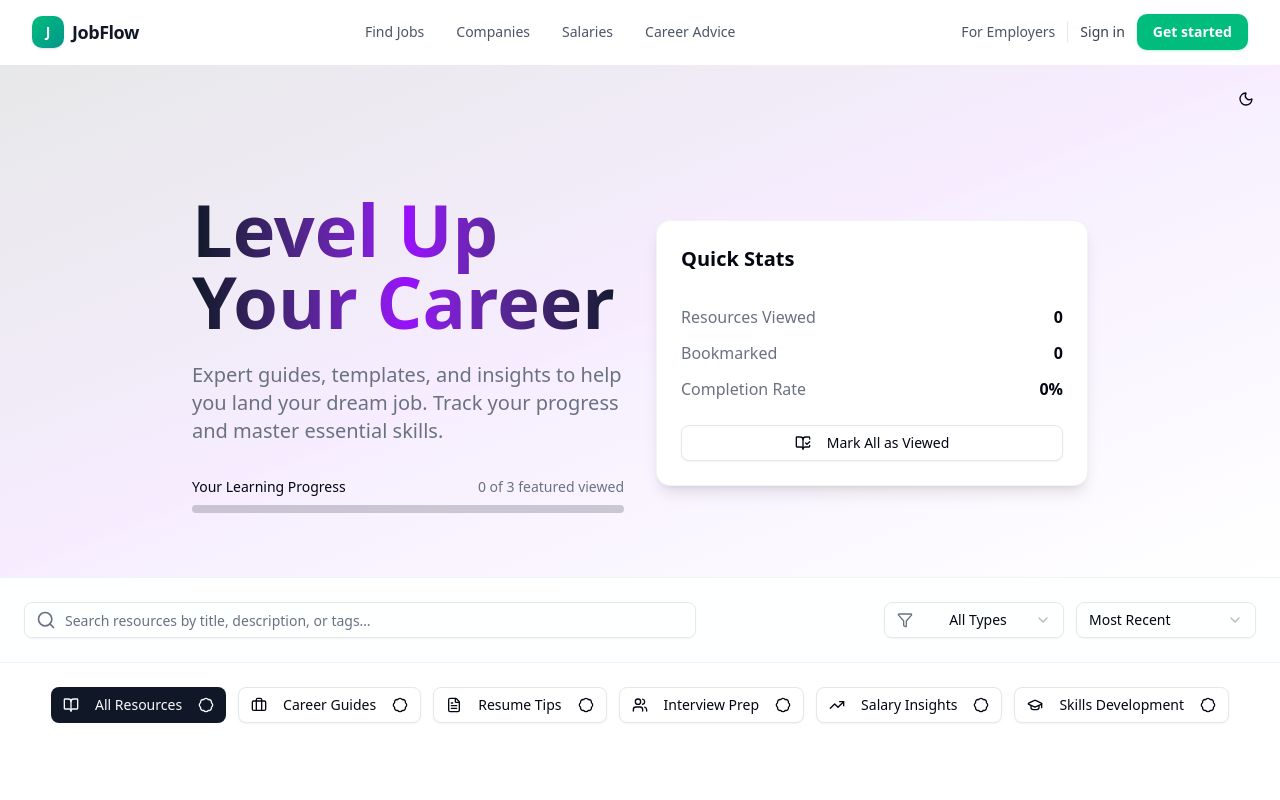
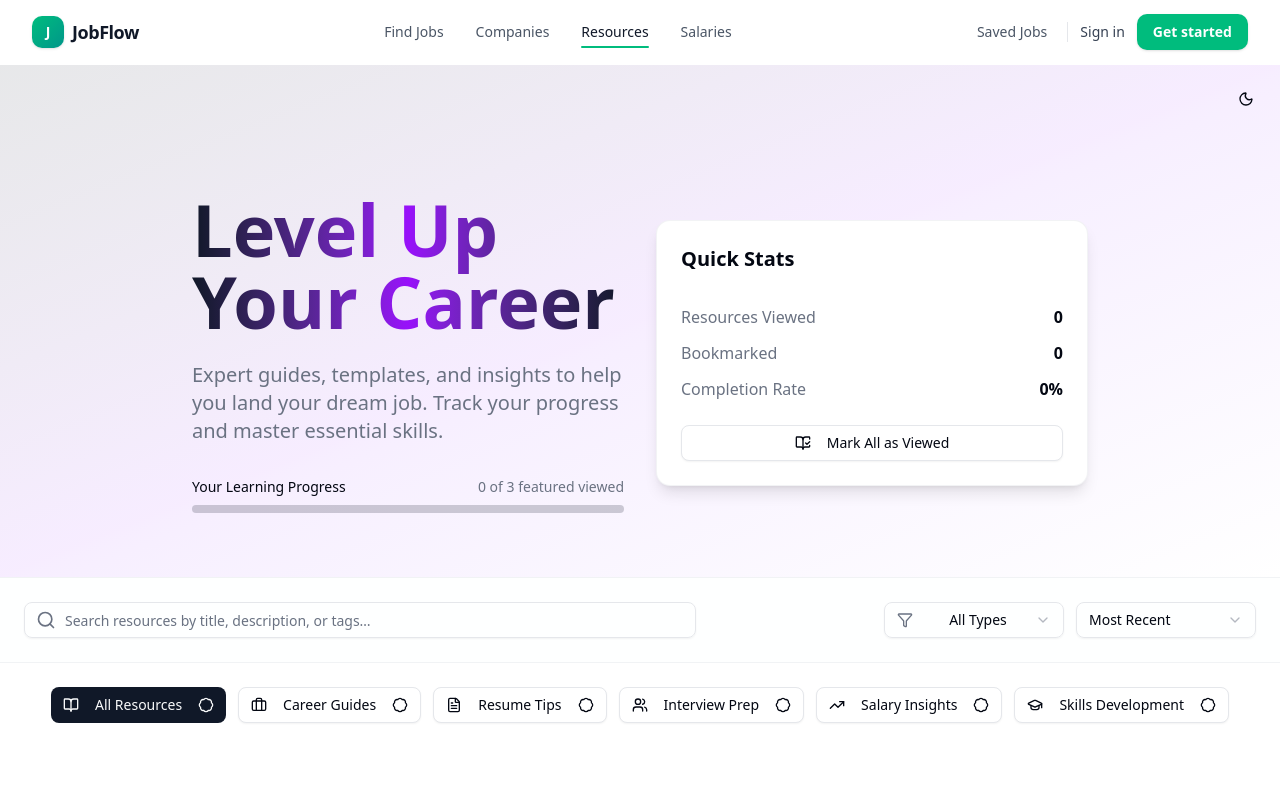
Before and after one commit to skillibeng-ctrl/job-search-app, a React (Vite) app: page /resources in a window 1280 px wide. Shown: the top 800 px of the page. Built offline with nearby package versions, Linux system fonts and the light colour scheme.

Commit message:
feat(navbar): implement responsive nav and dynamic saved jobs badge

```diff
--- a/src/component/NavBar.jsx
+++ b/src/component/NavBar.jsx
@@ -3,37 +3,20 @@ import { Link, NavLink, useLocation } from "react-router-dom";
 
 /* ---------------- config ---------------- */
 
+// 4 links only. Saved Jobs moves to the right side.
 const GUEST_LINKS = [
   { name: "Find Jobs", to: "/jobs" },
   { name: "Companies", to: "/companies" },
+  { name: "Resources", to: "/resources" }, // Changed from /advice to match your App.jsx
   { name: "Salaries", to: "/salaries" },
-  { name: "Career Advice", to: "/advice" },
 ];
 
 const SEEKER_LINKS = GUEST_LINKS;
 
 const EMPLOYER_LINKS = [
-  { name: "Dashboard", to: "/employer" , end: true },
+  { name: "Dashboard", to: "/employer", end: true },
   { name: "My Jobs", to: "/employer/jobs" },
   { name: "Candidates", to: "/employer/candidates" },
-  { name: "Messages", to: "/employer/messages" },
-];
-
-const seekerMenu = [
-  { name: "View profile", to: "/profile" },
-  { name: "My resume", to: "/resume" },
-  { name: "Saved jobs", to: "/saved", badge: 3 },
-  { name: "Applications", to: "/applications", badge: 12 },
-  { name: "Job alerts", to: "/alerts" },
-  { name: "Settings", to: "/settings", divider: true },
-  { name: "Help", to: "/help" },
-];
-
-const employerMenu = [
-  { name: "Company profile", to: "/employer/company" },
-  { name: "Team & permissions", to: "/employer/team" },
-  { name: "Billing & invoices", to: "/employer/billing", divider: true },
-  { name: "Switch to job seeker", to: "/switch-to-seeker" },
 ];
 
 const linkClass = ({ isActive }) =>
@@ -57,15 +40,44 @@ export default function NavBar({ user = null, unread = 0 }) {
   const [open, setOpen] = useState(false);
   const [menuOpen, setMenuOpen] = useState(false);
   const [scrolled, setScrolled] = useState(false);
+
+  // 🔥 Dynamic Badges State
+  const [savedCount, setSavedCount] = useState(0);
+  const [appliedCount, setAppliedCount] = useState(0);
+
   const toggleRef = useRef(null);
   const panelRef = useRef(null);
   const menuRef = useRef(null);
   const { pathname } = useLocation();
 
   const role = user?.role ?? "guest";
-  const links =
-    role === "employer" ? EMPLOYER_LINKS : role === "seeker" ? SEEKER_LINKS : GUEST_LINKS;
-  const menuItems = role === "employer" ? employerMenu : seekerMenu;
+  const links = role === "employer" ? EMPLOYER_LINKS : role === "seeker" ? SEEKER_LINKS : GUEST_LINKS;
+
+  /* ---- 🔥 Read LocalStorage for Badges ---- */
+  useEffect(() => {
+    const updateCounts = () => {
+      try {
+        setSavedCount(JSON.parse(localStorage.getItem("savedJobs") || "[]").length);
+        setAppliedCount(JSON.parse(localStorage.getItem("appliedJobs") || "[]").length);
+      } catch {
+        // ignore
+      }
+    };
+    updateCounts();
+    window.addEventListener("jobsUpdated", updateCounts);
+    return () => window.removeEventListener("jobsUpdated", updateCounts);
+  }, []);
+
+  /* ---- Dynamic Seeker Menu ---- */
+  const seekerMenu = [
+    { name: "My Applications", to: "/applications", badge: appliedCount },
+    { name: "Saved Jobs", to: "/saved", badge: savedCount },
+    { name: "Profile", to: "/profile", divider: true },
+    { name: "Settings", to: "/settings" },
+    { name: "Help", to: "/help" },
+  ];
+
+  const menuItems = role === "employer" ? EMPLOYER_LINKS : seekerMenu;
 
   /* close everything on route change */
   useEffect(() => {
@@ -81,7 +93,7 @@ export default function NavBar({ user = null, unread = 0 }) {
     return () => window.removeEventListener("scroll", onScroll);
   }, []);
 
-  /* escape + scroll lock while a panel is open */
+  /* escape + scroll lock */
   useEffect(() => {
     if (!open && !menuOpen) return;
     const onKey = (e) => {
@@ -115,50 +127,21 @@ export default function NavBar({ user = null, unread = 0 }) {
     return () => document.removeEventListener("mousedown", onDown);
   }, [open, menuOpen]);
 
-  /* close on desktop resize */
-  useEffect(() => {
-    const mq = window.matchMedia("(min-width: 768px)");
-    const onChange = (e) => e.matches && setOpen(false);
-    mq.addEventListener("change", onChange);
-    return () => mq.removeEventListener("change", onChange);
-  }, []);
+  return (
+    <header className={`sticky top-0 z-50 border-b transition-all duration-300 ${
+      scrolled || open ? "border-gray-200 bg-white/90 shadow-sm backdrop-blur-md" : "border-transparent bg-white"
+    }`}>
+      <div className="mx-auto max-w-7xl px-4 sm:px-6 lg:px-8">
+        <div className={`flex items-center justify-between transition-all duration-300 ${scrolled ? "h-14" : "h-16"}`}>
 
-  return (
-    <>
-      {/* skip link — first focusable element on the page */}
-      <a
-        href="#main"
-        className="sr-only focus:not-sr-only focus:fixed focus:left-4 focus:top-4 focus:z-[100] focus:rounded-lg focus:bg-gray-900 focus:px-4 focus:py-2 focus:text-sm focus:font-medium focus:text-white"
-      >
-        Skip to content
-      </a>
-
-      <header
-        className={[
-          "sticky top-0 z-50 border-b transition-all duration-300",
-          scrolled || open
-            ? "border-gray-200 bg-white/90 shadow-sm backdrop-blur-md"
-            : "border-transparent bg-white",
-        ].join(" ")}
-      >
-        <div className="mx-auto max-w-7xl px-4 sm:px-6 lg:px-8">
-          <div
-            className={`flex items-center justify-between transition-all duration-300 ${
-              scrolled ? "h-14" : "h-16"
-            }`}
-          >
           {/* Logo */}
-            <Link to="/" aria-label="JobFlow home" className="flex items-center gap-2">
-              <span className="flex h-8 w-8 items-center justify-center rounded-lg bg-gradient-to-br from-emerald-500 to-teal-600 text-sm font-bold text-white shadow-sm">
-                J
-              </span>
-              <span className="text-lg font-semibold tracking-tight text-gray-900">
-                JobFlow
-              </span>
+          <Link to="/" className="flex items-center gap-2">
+            <span className="flex h-8 w-8 items-center justify-center rounded-lg bg-gradient-to-br from-emerald-500 to-teal-600 text-sm font-bold text-white shadow-sm">J</span>
+            <span className="text-lg font-semibold tracking-tight text-gray-900">JobFlow</span>
           </Link>
 
-            {/* Desktop links */}
-            <nav className="hidden items-center gap-8 md:flex" aria-label="Main">
+          {/* Desktop Links */}
+          <nav className="hidden items-center gap-8 md:flex">
             {links.map((l) => (
               <NavLink key={l.name} to={l.to} end={l.end} className={linkClass}>
                 {l.name}
@@ -166,49 +149,34 @@ export default function NavBar({ user = null, unread = 0 }) {
             ))}
           </nav>
 
-            {/* Desktop right */}
+          {/* Desktop Right Side */}
           <div className="hidden items-center gap-3 md:flex">
+
+            {/* If Guest: Show Saved Jobs + Auth Buttons */}
             {role === "guest" && (
               <>
-                  <Link
-                    to="/employers"
-                    className="text-sm font-medium text-gray-600 transition hover:text-gray-900"
-                  >
-                    For Employers
-                  </Link>
+                <NavLink to="/saved" className="flex items-center gap-1.5 text-sm font-medium text-gray-600 hover:text-gray-900 transition-colors mr-2">
+                  Saved Jobs
+                  {savedCount > 0 && (
+                    <span className="flex h-5 min-w-5 items-center justify-center rounded-full bg-emerald-100 px-1.5 text-[11px] font-bold text-emerald-700">
+                      {savedCount}
+                    </span>
+                  )}
+                </NavLink>
+
                 <span className="h-5 w-px bg-gray-200" aria-hidden />
-                  <Link
-                    to="/signin"
-                    className="text-sm font-medium text-gray-700 transition hover:text-gray-900"
-                  >
-                    Sign in
-                  </Link>
-                  <Link
-                    to="/register"
-                    className="rounded-lg bg-emerald-500 px-4 py-2 text-sm font-semibold text-white shadow-sm shadow-emerald-500/20 transition hover:bg-emerald-600 hover:shadow-md"
-                  >
+
+                <Link to="/signin" className="text-sm font-medium text-gray-700 hover:text-gray-900">Sign in</Link>
+                <Link to="/register" className="rounded-lg bg-emerald-500 px-4 py-2 text-sm font-semibold text-white shadow-sm hover:bg-emerald-600 transition">
                   Get started
                 </Link>
               </>
             )}
 
+            {/* If Logged In: Show Bell + Avatar */}
             {role !== "guest" && (
               <>
-                  {role === "employer" && (
-                    <Link
-                      to="/employer/post"
-                      className="rounded-lg bg-emerald-500 px-4 py-2 text-sm font-semibold text-white shadow-sm shadow-emerald-500/20 transition hover:bg-emerald-600"
-                    >
-                      Post a job
-                    </Link>
-                  )}
-
-                  {/* Notification bell */}
-                  <button
-                    type="button"
-                    aria-label={`Notifications${unread ? `, ${unread} unread` : ""}`}
-                    className="relative flex h-10 w-10 items-center justify-center rounded-lg text-gray-600 transition hover:bg-gray-100 hover:text-gray-900"
-                  >
+                <button className="relative flex h-10 w-10 items-center justify-center rounded-lg text-gray-600 hover:bg-gray-100 transition">
                   <svg className="h-5 w-5" viewBox="0 0 24 24" fill="none" stroke="currentColor" strokeWidth="1.8">
                     <path strokeLinecap="round" strokeLinejoin="round" d="M15 17h5l-1.4-1.4A2 2 0 0118 14.2V11a6 6 0 10-12 0v3.2a2 2 0 01-.6 1.4L4 17h5m6 0v1a3 3 0 11-6 0v-1m6 0H9" />
                   </svg>
@@ -219,41 +187,28 @@ export default function NavBar({ user = null, unread = 0 }) {
                   )}
                 </button>
 
-                  {/* Avatar menu */}
                 <div className="relative" ref={menuRef}>
                   <button
-                      type="button"
                     onClick={() => setMenuOpen((v) => !v)}
-                      aria-expanded={menuOpen}
-                      aria-haspopup="menu"
-                      className="flex h-9 w-9 items-center justify-center rounded-full bg-gradient-to-br from-emerald-500 to-teal-600 text-xs font-semibold text-white ring-2 ring-white transition hover:ring-emerald-200"
+                    className="flex h-9 w-9 items-center justify-center rounded-full bg-gradient-to-br from-emerald-500 to-teal-600 text-xs font-semibold text-white ring-2 ring-white hover:ring-emerald-200 transition"
                   >
                     {user.initials}
                   </button>
 
                   {menuOpen && (
-                      <div
-                        role="menu"
-                        className="absolute right-0 mt-2 w-64 overflow-hidden rounded-xl border border-gray-100 bg-white shadow-xl shadow-gray-200/60"
-                      >
+                    <div className="absolute right-0 mt-2 w-64 overflow-hidden rounded-xl border border-gray-100 bg-white shadow-xl shadow-gray-200/60">
                       <div className="border-b border-gray-100 px-4 py-3">
-                          <p className="truncate text-sm font-semibold text-gray-900">
-                            {user.name}
-                          </p>
+                        <p className="truncate text-sm font-semibold text-gray-900">{user.name}</p>
                         <p className="truncate text-xs text-gray-500">{user.email}</p>
                       </div>
                       <div className="py-1">
                         {menuItems.map((item) => (
                           <div key={item.name}>
                             {item.divider && <div className="my-1 h-px bg-gray-100" />}
-                              <Link
-                                to={item.to}
-                                role="menuitem"
-                                className="flex items-center justify-between px-4 py-2 text-sm text-gray-700 transition hover:bg-gray-50"
-                              >
+                            <Link to={item.to} className="flex items-center justify-between px-4 py-2 text-sm text-gray-700 hover:bg-gray-50 transition">
                               {item.name}
-                                {item.badge != null && (
-                                  <span className="rounded-full bg-gray-100 px-2 py-0.5 text-[11px] font-semibold text-gray-600">
+                              {item.badge > 0 && (
+                                <span className="rounded-full bg-emerald-50 px-2 py-0.5 text-[11px] font-semibold text-emerald-600">
                                   {item.badge}
                                 </span>
                               )}
@@ -261,13 +216,7 @@ export default function NavBar({ user = null, unread = 0 }) {
                           </div>
                         ))}
                         <div className="my-1 h-px bg-gray-100" />
-                          <button
-                            type="button"
-                            role="menuitem"
-                            className="w-full px-4 py-2 text-left text-sm text-rose-600 transition hover:bg-rose-50"
-                          >
-                            Sign out
-                          </button>
+                        <button className="w-full px-4 py-2 text-left text-sm text-rose-600 hover:bg-rose-50 transition">Sign out</button>
                       </div>
                     </div>
                   )}
@@ -276,37 +225,21 @@ export default function NavBar({ user = null, unread = 0 }) {
             )}
           </div>
 
-            {/* Mobile toggle */}
+          {/* Mobile Toggle */}
           <button
             ref={toggleRef}
-              type="button"
-              onClick={() => setOpen((v) => !v)}
-              aria-expanded={open}
-              aria-controls="mobile-menu"
-              aria-label={open ? "Close menu" : "Open menu"}
-              className="inline-flex h-10 w-10 items-center justify-center rounded-lg text-gray-700 transition hover:bg-gray-100 md:hidden"
+            onClick={() => setOpen(!open)}
+            className="inline-flex h-10 w-10 items-center justify-center rounded-lg text-gray-700 hover:bg-gray-100 md:hidden"
           >
-              {open ? (
-                <svg className="h-6 w-6" viewBox="0 0 24 24" fill="none" stroke="currentColor" strokeWidth="2">
-                  <path strokeLinecap="round" d="M6 18L18 6M6 6l12 12" />
-                </svg>
-              ) : (
-                <svg className="h-6 w-6" viewBox="0 0 24 24" fill="none" stroke="currentColor" strokeWidth="2">
-                  <path strokeLinecap="round" d="M4 7h16M4 12h16M4 17h16" />
-                </svg>
-              )}
+            {open ? "✕" : "☰"}
           </button>
         </div>
       </div>
 
-        {/* Mobile sheet */}
+      {/* Mobile Menu */}
       {open && (
-          <div
-            id="mobile-menu"
-            ref={panelRef}
-            className="border-t border-gray-200 bg-white md:hidden"
-          >
-            <nav className="space-y-1 px-4 py-4" aria-label="Mobile">
+        <div id="mobile-menu" ref={panelRef} className="border-t border-gray-200 bg-white md:hidden">
+          <nav className="space-y-1 px-4 py-4">
             {links.map((l) => (
               <NavLink key={l.name} to={l.to} end={l.end} className={mobileLinkClass}>
                 {l.name}
@@ -317,61 +250,27 @@ export default function NavBar({ user = null, unread = 0 }) {
           <div className="space-y-2 border-t border-gray-100 px-4 py-4">
             {role === "guest" ? (
               <>
-                  <Link
-                    to="/employers"
-                    className="block rounded-lg px-3 py-2.5 text-sm font-medium text-gray-700 hover:bg-gray-50"
-                  >
-                    For Employers
+                <Link to="/saved" className="flex items-center justify-between rounded-lg px-3 py-2.5 text-sm font-medium text-gray-700 hover:bg-gray-50">
+                  Saved Jobs
+                  {savedCount > 0 && <span className="rounded-full bg-emerald-100 px-2 py-0.5 text-xs font-bold text-emerald-700">{savedCount}</span>}
                 </Link>
-                  <Link
-                    to="/signin"
-                    className="block rounded-lg border border-gray-300 px-4 py-2.5 text-center text-sm font-medium text-gray-700 hover:bg-gray-50"
-                  >
-                    Sign in
-                  </Link>
-                  <Link
-                    to="/register"
-                    className="block rounded-lg bg-emerald-500 px-4 py-2.5 text-center text-sm font-semibold text-white hover:bg-emerald-600"
-                  >
-                    Get started
-                  </Link>
+                <Link to="/signin" className="block rounded-lg border border-gray-300 px-4 py-2.5 text-center text-sm font-medium text-gray-700 hover:bg-gray-50">Sign in</Link>
+                <Link to="/register" className="block rounded-lg bg-emerald-500 px-4 py-2.5 text-center text-sm font-semibold text-white hover:bg-emerald-600">Get started</Link>
               </>
             ) : (
               <>
-                  {role === "employer" && (
-                    <Link
-                      to="/employer/post"
-                      className="block rounded-lg bg-emerald-500 px-4 py-2.5 text-center text-sm font-semibold text-white hover:bg-emerald-600"
-                    >
-                      Post a job
-                    </Link>
-                  )}
                 {menuItems.map((item) => (
-                    <Link
-                      key={item.name}
-                      to={item.to}
-                      className="flex items-center justify-between rounded-lg px-3 py-2.5 text-sm text-gray-700 hover:bg-gray-50"
-                    >
+                  <Link key={item.name} to={item.to} className="flex items-center justify-between rounded-lg px-3 py-2.5 text-sm text-gray-700 hover:bg-gray-50">
                     {item.name}
-                      {item.badge != null && (
-                        <span className="rounded-full bg-gray-100 px-2 py-0.5 text-[11px] font-semibold text-gray-600">
-                          {item.badge}
-                        </span>
-                      )}
+                    {item.badge > 0 && <span className="rounded-full bg-emerald-50 px-2 py-0.5 text-[11px] font-semibold text-emerald-600">{item.badge}</span>}
                   </Link>
                 ))}
-                  <button
-                    type="button"
-                    className="w-full rounded-lg px-3 py-2.5 text-left text-sm font-medium text-rose-600 hover:bg-rose-50"
-                  >
-                    Sign out
-                  </button>
+                <button className="w-full rounded-lg px-3 py-2.5 text-left text-sm font-medium text-rose-600 hover:bg-rose-50">Sign out</button>
               </>
             )}
           </div>
         </div>
       )}
     </header>
-    </>
   );
 }
```
Lines whose indentation alone changed are shown as unchanged.
